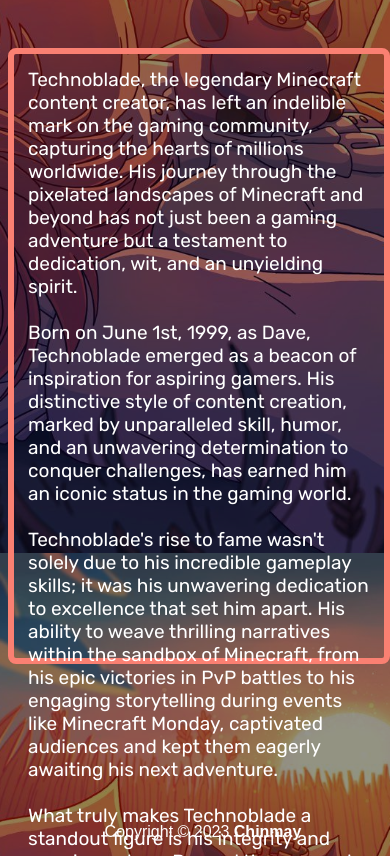
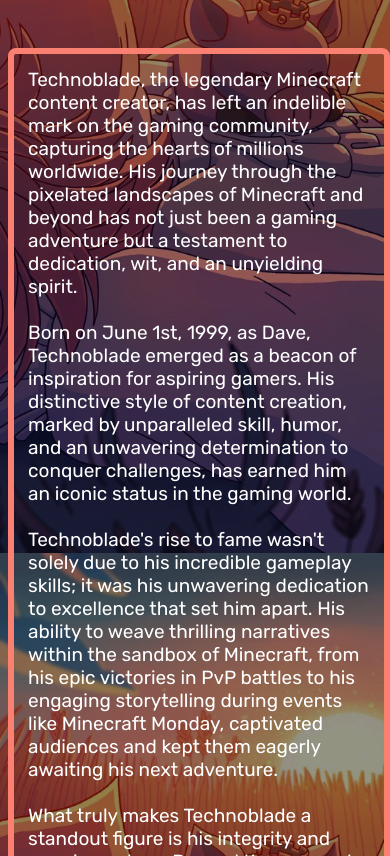
Before and after one commit to chinmayjha/Technoblade-Tribute, a plain HTML site: page index.html in a window 390 px wide. Shown: the part 291-1147 px from the top of the page. Drawn offline with Linux system fonts and the light colour scheme.

Commit message:
make it responsive

```diff
--- a/assets/style.css
+++ b/assets/style.css
@@ -27,6 +27,7 @@ body {
   background-position: center;
   background-repeat: no-repeat;
   background-size: cover;
+  overflow-y: hidden;
   }
   /* scrollbar */
 ::-webkit-scrollbar {
@@ -57,7 +58,7 @@ body {
     border-radius: 50%;
     height: 170px;
     top: 1rem;
-    left: 42%;
+    left: 29%;
     opacity: 1;
 }
 .avatar:hover {
@@ -70,7 +71,7 @@ transition: 1s;
     top: 9rem;
     font-size: 60px;
     color: white;
-    left: 35%;
+    left: 6%;
 }
 p {
   bottom: -182px;
@@ -81,16 +82,16 @@ p {
   top: 20rem;
   border: 6px solid salmon;
   border-radius: 8px;
-  height: 36rem;
+  height: 99rem;
   padding: 14px;
 }
 .overlay {
   position: absolute;
-       top: 0;
-       left: 0;
-       width: 100%;
-       height: 144%;
-       background-color: rgba(0, 0, 0, 0.425); /* black with 50% opacity */
+  top: 0;
+  left: 0;
+  width: 124%;
+  height: 123rem;
+  background-color: rgba(0, 0, 0, 0.425); /* black with 50% opacity */
 }
 /* footer */
 footer {
@@ -112,3 +113,32 @@ footer a {
 footer a:hover {
   color: salmon;
 }
+@media screen and (max-width: 768px) {
+  html {
+    height: 16rem;
+    width: 100vw;
+    position: absolute;
+    overflow-x: hidden;
+  }
+  footer {
+    bottom: -296vh;
+    width: 100%;
+    text-align: center;
+    position: absolute;
+    text-decoration: none;
+    color: #ffffff;
+    font-family: Arial, Helvetica, sans-serif;
+}
+  .overlay{
+      height: 129rem;
+  }
+  h3{
+    left: 6%
+  }
+  .avatar{
+    left: 29%
+  }
+  p{
+    height: 99rem
+  }
+}
```
